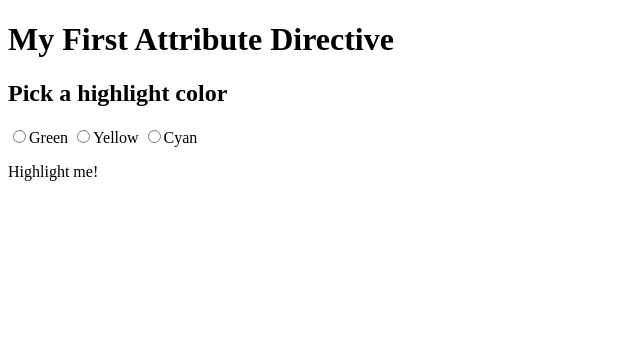
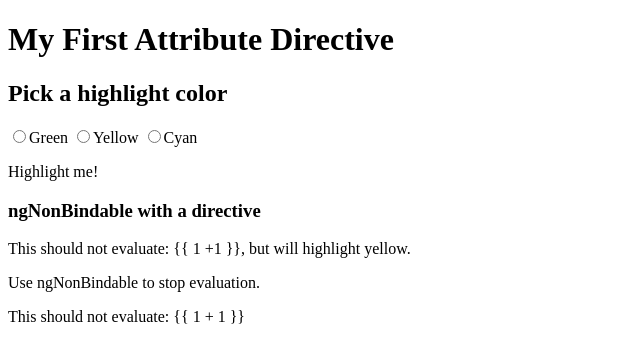
Before and after one commit to shallonkobusinge/angular-directive, an Angular app: page / in a window 1280 px wide. Shown: the top 362 px of the page, without its empty margins (0-640 px from the left). Built offline with nearby package versions, Linux system fonts and the light colour scheme.

Commit message:
feat: ngNonBindable

```diff
--- a/src/app/app.component.html
+++ b/src/app/app.component.html
@@ -7,3 +7,10 @@
   <input type="radio" name="colors" (click)="color='cyan'">Cyan
 </div>
 <p [appHighlight]="color" defaultColor="violet">Highlight me!</p>
+
+<h3>ngNonBindable with a directive</h3>
+<div ngNonBindable [appHighlight]="'yellow'">This should not evaluate: {{ 1 +1 }}, but will highlight yellow.
+</div>
+
+<p>Use ngNonBindable to stop evaluation.</p>
+<p ngNonBindable>This should not evaluate: {{ 1 + 1 }}</p>
```
